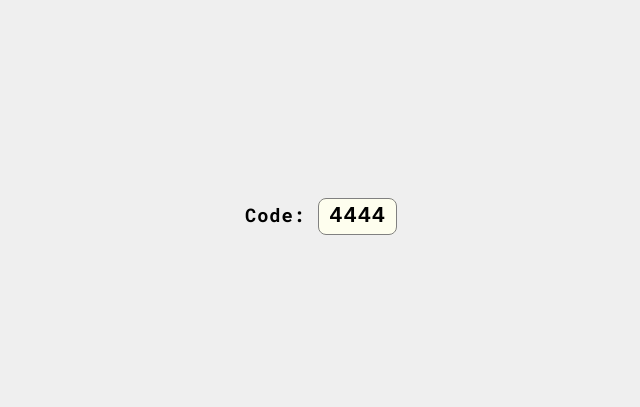
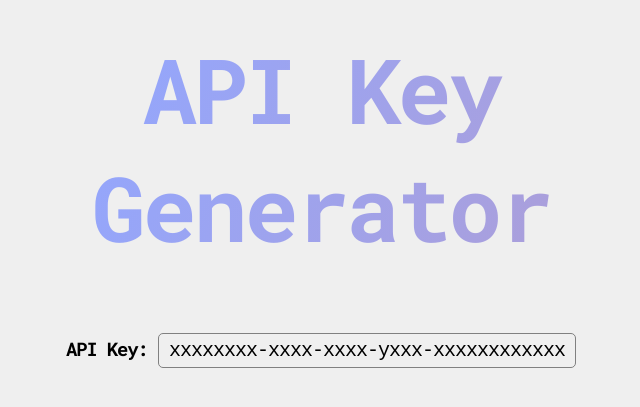
Before and after one commit to puleri/react.ts-firebase-app, a React (Create React App) app: page /copy in a window 1280 px wide. Shown: the part 185-592 px from the top of the page, without its empty margins (319-959 px from the left). Built offline with nearby package versions, Linux system fonts and the light colour scheme.

Commit message:
Added API key generator on Copy to Clipboard component

```diff
--- a/src/components/Copy/Copy.css
+++ b/src/components/Copy/Copy.css
@@ -1,20 +1,74 @@
 .copy-container {
   display: flex;
+  flex-direction: column;
   justify-content: center;
   align-items: center;
-  letter-spacing: 1px;
+  letter-spacing: -1px;
   min-height: 100vh;
 }
 #code {
-  font-size: 22px;
-  border-radius: 8px;
+  font-size: 20px;
+  font-weight: lighter;
+  border-radius: 5px;
   border: 1px solid gray;
-  background: #FfFfefF6;
+  /* background: #FfFfefF6; */
   padding: 5px 10px ;
   font-family: monospace;
 }
 #code:hover {
   cursor: pointer;
+}
+
+#api-gen {
+  border: none;
+  width: min-content;
+  font-size: 90px;
+  color: transparent;
+  margin-bottom: 50px;
+  font-weight: bolder;
+  letter-spacing: -3px;
+  background-image: linear-gradient(110deg, var(--violet), var(--orange));
+  background-size: 500%;
+  background-clip: text;
+  font-family: var(--nooch);
+  animation: gradient-slide 30s infinite alternate;
+}
+@keyframes gradient-slide {
+  0% {
+    background-position: left;
+  }
+  30% {
+    background-position: left;
+  }
+  100% {
+    background-position: right;
+  }
+}
+#api-gen:hover {
+  cursor: pointer;
+}
+.hover-underline-animation {
+  display: inline-block;
+  position: relative;
+  color: var(--fade-blk);
+}
+
+.hover-underline-animation:after {
+  content: '';
+  position: absolute;
+  width: 100%;
+  transform: scaleX(0);
+  height: 2px;
+  bottom: 0;
+  left: 0;
+  background-color: var(--fade-blk);
+  transform-origin: bottom right;
+  transition: transform 0.25s ease-out;
+}
+
+.hover-underline-animation:hover:after {
+  transform: scaleX(1);
+  transform-origin: bottom left;
 }
 .tooltip {
   position: relative;
--- a/src/components/Copy/Copy.tsx
+++ b/src/components/Copy/Copy.tsx
@@ -5,6 +5,8 @@ import './Copy.css';
 const Copy:FC = () => {
 
   const [copySuccess, setCopySuccess] = useState('Copy to clipboard');
+  const [apiKey, setApiKey] = useState('xxxxxxxx-xxxx-xxxx-yxxx-xxxxxxxxxxxx');
+
 
   const textAreaRef:any = useRef(null)
 
@@ -17,19 +19,40 @@ const Copy:FC = () => {
      setTimeout(() => setCopySuccess('Copy to clipboard'), 3000)
   }
 
+  function generateUUID()
+{
+	var d = new Date().getTime();
+
+	if( window.performance && typeof window.performance.now === "function" )
+	{
+		d += performance.now();
+	}
+
+	var uuid = 'xxxxxxxx-xxxx-4xxx-yxxx-xxxxxxxxxxxx'.replace(/[xy]/g, function(c)
+	{
+		var r = (d + Math.random()*16)%16 | 0;
+		d = Math.floor(d/16);
+		return (c=='x' ? r : (r&0x3|0x8)).toString(16);
+	});
+
+return setApiKey(uuid);
+}
+
   return (
     <>
       <div className="copy-container">
+        <button className="hover-underline-animation" id="api-gen" onClick={() => generateUUID()}>API Key Generator</button>
         <ReactToolTip
         id="copy"
-        place={"right"}
+        place={"top"}
         type={'dark'}
         effect={'solid'}
         multiline={true}
         >
         {copySuccess}
         </ReactToolTip>
-        <h3>Code: <span data-tip data-for='copy' onClick={() => copyToClip()} ref={textAreaRef} id="code">4444</span></h3>
+        <h3>API Key: <span data-tip data-for='copy' onClick={() => copyToClip()} ref={textAreaRef} id="code">{apiKey}</span></h3>
+        <br/>
       </div>
     </>
   )
```
